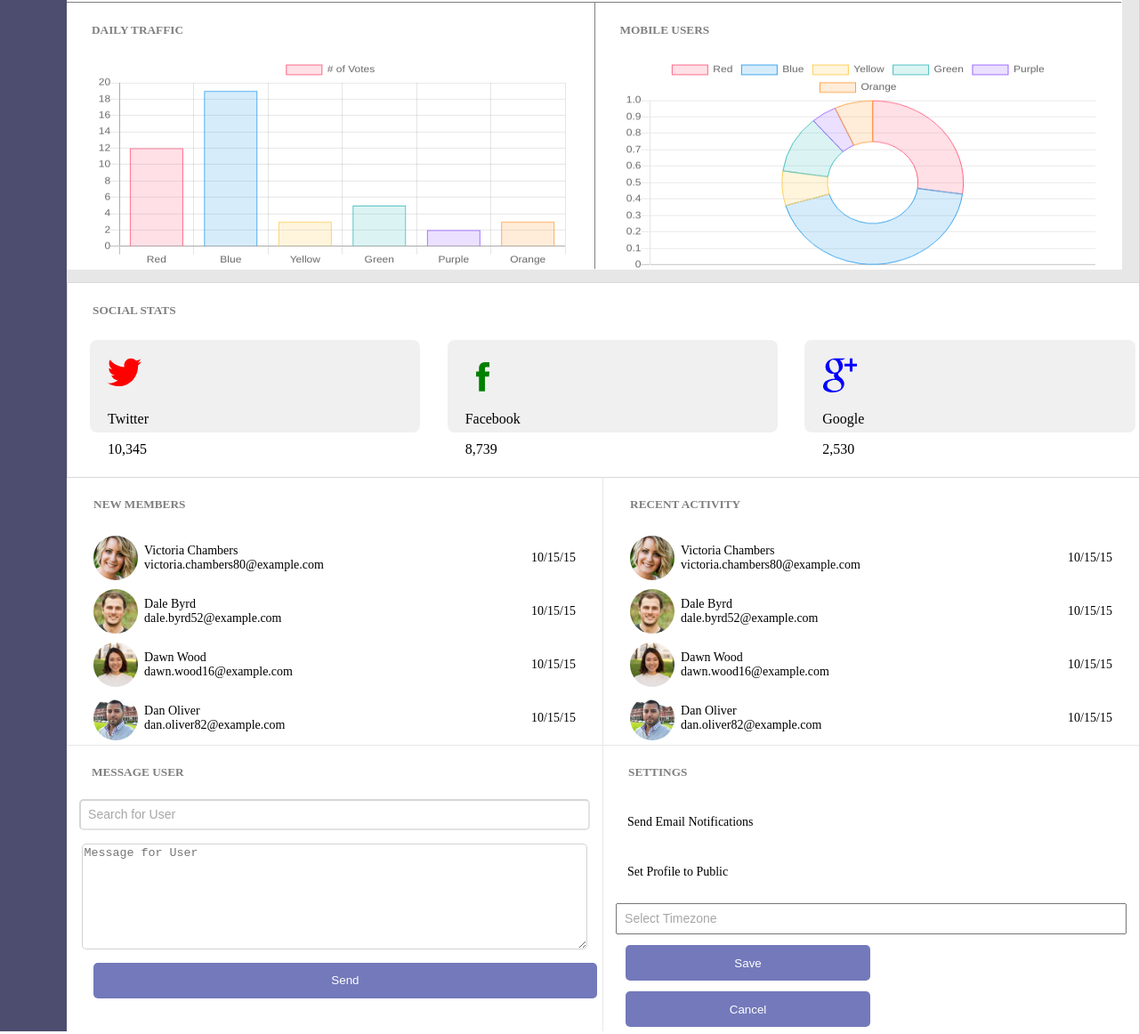
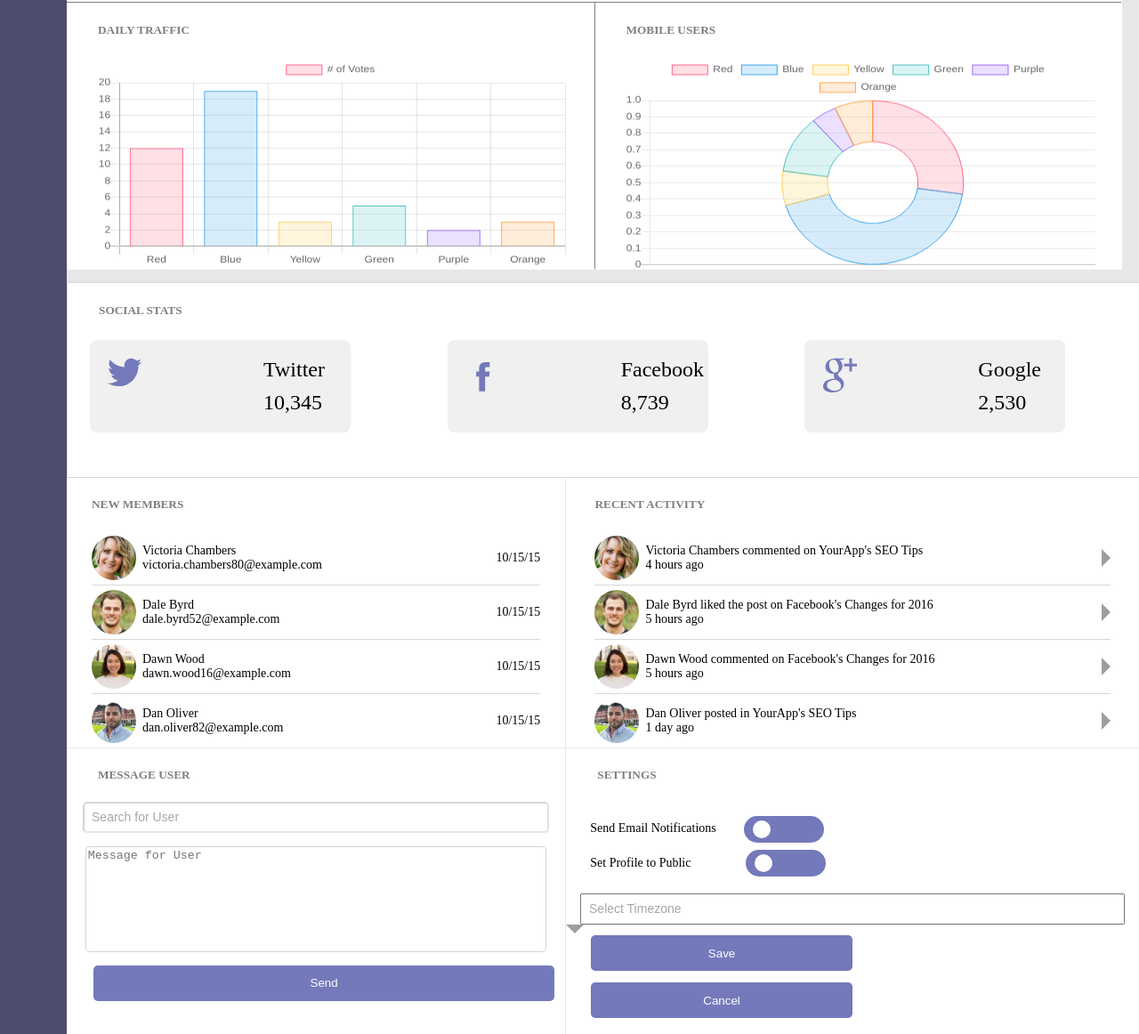
Before and after one commit to jmananthony06/Project-7, a plain HTML site: page sandbox3.html in a window 1280 px wide. Shown: the part 562-1724 px from the top of the page at 89% size. Drawn offline with nearby package versions, Linux system fonts and the light colour scheme.

Commit message:
html, css and  js
updates

```diff
--- a/sandbox.css
+++ b/sandbox.css
@@ -8,7 +8,7 @@ body {
 }
 
 h5 {
-    margin-left: 28px;
+    margin-left: 35px;
     color: rgba(0, 0, 0, 0.5)
 }
 
@@ -95,7 +95,7 @@ h5 {
 }
 
 .profileImg {
-    border-radius: 90%; /* cant get this to shrink any more - why not? also doesnt look right - refer to other css file made manipulating img from css directly*/
+    border-radius: 90%; /* cant get this to shrink any more - why not? also doesnt look right - refer to other css file made manipulating img from css directly */
     height: 5vh;
     width: 5vw;
 }
@@ -313,8 +313,7 @@ input::placeholder {
 .Twitter,
 .Facebook,
 .Google {
-    display: inline;
-    width: 27.5%;
+    width: 21%;
     height: 8vh;
     background-color: rgba(0, 0, 0, 0.060);
     margin: 25px;
@@ -323,14 +322,27 @@ input::placeholder {
     margin-right: auto;
     border-radius: 8px;
 }
-/* bottom 4 square pannel missing a top grid gap line and not working no matter how i write it - figure out why later */
 
-.twitterImg,
-.facebookImg,
-.googleImg {
+.twitterSVG,
+.facebookSVG,
+.googleSVG {
     /* can't get img to center on left side of social container boxes - why? */
     height: 5vh;
     width: 3vw;
+    display: flex;
+}
+
+.Twitter p,
+.Facebook p,
+.Google p {
+    margin-left: 175px;
+    font-size: 24px;
+    margin-top: -40px;
+    margin-bottom: 50px;
+}
+
+.numSize {
+    font-size: 50px; /* has no effect ?! */
 }
 
 /*******************************/
@@ -379,22 +391,15 @@ input::placeholder {
 .recentActivity {
     grid-area: recentActivity;
 }
-/*
-.recentActivity img {
-    height: 3vh;
-    width: 3vw;
+
+.rightCaret {
+    width: 0;
+    height: 0;
+    border-top: 10px solid transparent;
+    border-bottom: 10px solid transparent;
+    border-left: 10px solid rgba(0, 0, 0, 0.384);
+    margin-left: auto;
 }
-
-.imgContainer {
-    display: flex;
-    flex-wrap: wrap;
-    width: 95%;
-    margin: 0 auto;
-}
-
-.memberBoxes img {
-
-} */
 
 /********** Message User **********/
 
@@ -413,25 +418,26 @@ input::placeholder {
 }
 
 .userMessages input {
-    width: 92%;
+    width: 90%;
     border-color: rgba(0, 0, 0, 0.164);
     border-radius: 5px;
     padding: 8px;
 }
 
 .userMessages textarea {
-    width: 93.5%;
+    width: 91.5%;
     border-color: rgba(0, 0, 0, 0.178);
     /* cant figure out how to remove manual sizing of textarea size from lower right hand corner of element */
     height: 35%;
     border-radius: 5px;
+    resize: none;
 }
 
 .userMessages button {
     background-color: rgb(115, 121, 186);
     border: none;
     color: white;
-    width: 94%;
+    width: 92.5%;
     height: 40px;
     margin-left: 30px;
     border-radius: 5px;
@@ -459,30 +465,80 @@ input::placeholder {
 /* cant get buttons aligned flush from each panel */
 
 .userSettings p {
-    margin-top: 40px;
+    margin-top: -7px;
+    margin-bottom: 0;
     margin-left: 27px;
 } /* need on/off toggle section next to <p> text */
 
 .userSettings input {
     display: flex;
     margin: auto;
-    margin-top: 4.5%;
+    margin-top: 4%;
     width: 92%;
     padding: 8px;
 }
 
 .userSettings button {
     margin-top: 2%;
-    margin-left: 25px;
+    margin-left: 28px;
     display: inline-flex;
     justify-content: center;
     align-items: center;
-    width: 45.7%;
+    width: 45.6%;
     height: 40px;
     background-color: rgb(115, 121, 186);
     border: none;
     color: white;
     border-radius: 5px;
+}
+
+button.onOffButton {
+    height: 30px;
+    width: 90px;
+    border-radius: 15px;
+    background-color: rgb(115, 121, 186);
+    border-width: 0px;
+    position: relative;
+    top: 10px;
+    outline: none;
+}
+
+.profile button {
+    margin-left: 58px;
+}
+
+.knob {
+    position: absolute;
+    height: 20px;
+    width: 20px;
+    background-color: white;
+    transform:translate(-50%, -50%);
+    top: 50%;
+    left: 20px;
+    border-radius: 50%;
+    transition: .2s;
+}
+
+.onOffButton.on .knob{
+    left: 70px;
+}
+
+.downCaret {
+    width: 0;
+    height: 0;
+    border-left: 10px solid transparent;
+    border-right: 10px solid transparent;
+    border-top: 10px solid rgba(0, 0, 0, 0.384);
+    position: absolute;
+} /* cant get arrow inside of input? */
+
+.cancel {
+    color: rgba(0, 0, 0, 0.11);
+} /* color wont change from purple to this one */
+
+.horizontalBreakLine {
+    border-bottom: .5px solid rgba(0, 0, 0, 0.151);
+    width: 100%;
 }
 
 /*******************
--- a/sandbox3.html
+++ b/sandbox3.html
@@ -30,7 +30,7 @@
             <div class="dashboardElements">
                 <h3>Dashboard</h3>
                     <div class="grayArea">
-                        <input type="text" placeholder="Search">
+                        <input type="text" placeholder="Search"> <!-- add magnifying glass inside of input -->
                     </div>
             </div>
             <div class="alertBox">
@@ -46,7 +46,7 @@
                     <li>Monthly</li>
                 </ul>
             </nav>
-            <div class="charts">
+            <div class="charts"> <!-- shrink charts to better size - looks stretched now -->
                 <div class="line">
                     <canvas id="myChart"></canvas>
                 </div>
@@ -60,22 +60,44 @@
                 </div>
             </div>
 
-            <div class="flexStatsContainer">
+            <div class="flexStatsContainer"> <!-- make necessary adjustments to text and svg images  -->
                 <h5 class="socialStats">SOCIAL STATS</h5>
                 <div class="Twitter">
-                    <img class="twitterImg" src="./icons/icon-twitter.svg" alt="">
+                    <svg class="twitterSVG" version="1.1" height="56.963px" width="56.963px" id="Layer_1" xmlns="http://www.w3.org/2000/svg" xmlns:xlink="http://www.w3.org/1999/xlink" x="0px" y="0px" viewBox="0 0 32 32" style="enable-background:new 0 0 32 32;" xml:space="preserve">
+                    <path fill="rgb(115, 121, 186)" d="M32,3.1c-1.2,0.5-2.4,0.9-3.8,1c1.4-0.8,2.4-2.1,2.9-3.6c-1.3,0.8-2.7,1.3-4.2,1.6C25.8,0.8,24,0,22.2,0
+	                c-3.6,0-6.6,2.9-6.6,6.6c0,0.5,0.1,1,0.2,1.5C10.3,7.8,5.5,5.2,2.2,1.2c-0.6,1-0.9,2.1-0.9,3.3c0,2.3,1.2,4.3,2.9,5.5
+	                c-1.1,0-2.1-0.3-3-0.8c0,0,0,0.1,0,0.1c0,3.2,2.3,5.8,5.3,6.4c-0.6,0.1-1.1,0.2-1.7,0.2c-0.4,0-0.8,0-1.2-0.1
+	                c0.8,2.6,3.3,4.5,6.1,4.6c-2.2,1.8-5.1,2.8-8.2,2.8c-0.5,0-1.1,0-1.6-0.1c2.9,1.9,6.4,3,10.1,3c12.1,0,18.7-10,18.7-18.7
+	                c0-0.3,0-0.6,0-0.8C30,5.6,31.1,4.4,32,3.1z"/>
+                    </svg> <!-- how to add border and color to border around svg -->
                     <p>Twitter</p>
-                    <p>10,345</p>
+                    <p class="numSize">10,345</p>
                 </div>
                 <div class="Facebook">
-                    <img class="facebookImg" src="./icons/icon-facebook.svg" alt="">
+                    <svg class="facebookSVG" enable-background="new 0 0 56.693 56.693" height="56.963px" id="Layer_1" version="1.1" viewBox="0 0 56.693 56.693" width="=56.963px" xml:space="preserve" xmlns="http://www.w3.org/2000/svg" xmlns:xlink="http://www.w3.org/1999/xlink"><path fill="rgb(115, 121, 186)" d="M40.43,21.739h-7.645v-5.014c0-1.883,1.248-2.322,2.127-2.322c0.877,0,5.395,0,5.395,0V6.125l-7.43-0.029  c-8.248,0-10.125,6.174-10.125,10.125v5.518h-4.77v8.53h4.77c0,10.947,0,24.137,0,24.137h10.033c0,0,0-13.32,0-24.137h6.77  L40.43,21.739z"/></svg> <!-- how to add border and color to border around svg -->
                     <p>Facebook</p>
-                    <p>8,739</p>
+                    <p class="numSize">8,739</p>
                 </div>
                 <div class="Google">
-                    <img class="googleImg" src="./icons/icon-google-plus.svg" alt="">
+                    <svg class="googleSVG" version="1.1" height="56.693px" id="Layer_1" xmlns="http://www.w3.org/2000/svg" xmlns:xlink="http://www.w3.org/1999/xlink" x="0px" y="0px" viewBox="0 0 32 32" style="enable-background:new 0 0 32 32;" xml:space="preserve"><path fill="rgb(115, 121, 186)" d="M17.7,25.7c0-0.3,0-0.5-0.1-0.8c-0.1-0.2-0.1-0.5-0.2-0.7c-0.1-0.2-0.2-0.4-0.3-0.7c-0.2-0.2-0.3-0.4-0.4-0.6
+	                c-0.1-0.2-0.3-0.3-0.5-0.6c-0.2-0.2-0.4-0.4-0.5-0.5c-0.1-0.1-0.3-0.3-0.6-0.5c-0.3-0.2-0.5-0.4-0.6-0.4s-0.3-0.2-0.6-0.4
+	                c-0.3-0.2-0.5-0.4-0.6-0.4c-0.2,0-0.5,0-1,0c-0.7,0-1.4,0-2,0.1c-0.7,0.1-1.4,0.2-2.1,0.5c-0.7,0.2-1.3,0.5-1.9,0.9s-1,0.8-1.3,1.4
+	                c-0.3,0.6-0.5,1.3-0.5,2.1c0,0.9,0.2,1.7,0.7,2.3c0.5,0.7,1.1,1.2,1.8,1.6s1.5,0.7,2.3,0.9s1.6,0.3,2.4,0.3c0.8,0,1.5-0.1,2.2-0.2
+	                c0.7-0.2,1.3-0.4,1.9-0.8c0.6-0.3,1.1-0.8,1.4-1.4C17.5,27.2,17.7,26.5,17.7,25.7z M15.4,9.1c0-0.8-0.1-1.6-0.3-2.5
+	                c-0.2-0.9-0.5-1.7-0.9-2.5c-0.4-0.8-0.9-1.5-1.6-2c-0.7-0.5-1.5-0.8-2.3-0.8c-1.2,0-2.1,0.4-2.8,1.3c-0.7,0.9-1,1.9-1,3.2
+	                c0,0.6,0.1,1.2,0.2,1.9c0.1,0.7,0.4,1.3,0.7,2c0.3,0.7,0.7,1.3,1.1,1.8c0.4,0.5,0.9,1,1.5,1.3c0.6,0.3,1.2,0.5,1.9,0.5
+	                c1.2,0,2.1-0.4,2.7-1.2C15.1,11.4,15.4,10.4,15.4,9.1z M12.9,0h8.4l-2.6,1.5h-2.6c0.9,0.6,1.6,1.4,2.1,2.4s0.8,2.1,0.8,3.2
+	                c0,0.9-0.1,1.8-0.4,2.5c-0.3,0.7-0.7,1.3-1.1,1.8c-0.4,0.4-0.8,0.9-1.3,1.2c-0.4,0.4-0.8,0.8-1.1,1.2c-0.3,0.4-0.4,0.8-0.4,1.3
+	                c0,0.3,0.1,0.7,0.3,1c0.2,0.3,0.5,0.6,0.8,0.9c0.3,0.3,0.7,0.6,1.1,0.9c0.4,0.3,0.8,0.7,1.2,1.1c0.4,0.4,0.8,0.8,1.1,1.3
+	                c0.3,0.5,0.6,1,0.8,1.6c0.2,0.6,0.3,1.3,0.3,2c0,2.1-0.9,3.9-2.7,5.4c-1.9,1.7-4.6,2.5-8.1,2.5c-0.8,0-1.5-0.1-2.3-0.2
+	                c-0.8-0.1-1.6-0.3-2.3-0.6c-0.8-0.3-1.5-0.7-2.1-1.1c-0.6-0.4-1.1-1-1.5-1.7C1,27.6,0.8,26.9,0.8,26c0-0.8,0.2-1.6,0.7-2.6
+	                c0.4-0.8,1-1.5,1.8-2.1c0.8-0.6,1.8-1.1,2.8-1.4c1-0.3,2-0.5,3-0.7c0.9-0.1,1.9-0.2,2.9-0.3c-0.8-1.1-1.2-2-1.2-2.9
+	                c0-0.2,0-0.3,0-0.5c0-0.1,0.1-0.3,0.1-0.4c0-0.1,0.1-0.2,0.2-0.4c0.1-0.2,0.1-0.3,0.1-0.4c-0.5,0.1-1,0.1-1.3,0.1
+	                c-1.9,0-3.5-0.6-4.9-1.9c-1.4-1.3-2-2.8-2-4.7c0-1.8,0.6-3.4,1.8-4.8C6,1.7,7.5,0.8,9.3,0.4C10.5,0.1,11.7,0,12.9,0z M32.8,4.9v2.5
+	                h-4.9v4.9h-2.5V7.4h-4.9V4.9h4.9V0h2.5v4.9H32.8z"/>
+                    </svg> <!-- how to add border and color to border around svg -->
                     <p>Google</p>
-                    <p>2,530</p>
+                    <p class="numSize">2,530</p>
                 </div>
             </div>
 
@@ -89,18 +111,21 @@
                                 <br>victoria.chambers80@example.com</p>
                                 <p class="date">10/15/15</p>
                                 </div>
+                                <div class="horizontalBreakLine"></div>
                             <div class="memberBoxes">
                                 <img src="./images/member-2.jpg" alt="">
                                 <p>Dale Byrd
                                 <br>dale.byrd52@example.com</p>
                                 <p class="date">10/15/15</p>
                                 </div>
+                                <div class="horizontalBreakLine"></div>
                             <div class="memberBoxes">
                                 <img src="./images/member-3.jpg" alt="">
                                 <p>Dawn Wood
                                 <br>dawn.wood16@example.com</p>
                                 <p class="date">10/15/15</p>
                                 </div>
+                                <div class="horizontalBreakLine"></div>
                             <div class="memberBoxes">
                                 <img src="./images/member-4.jpg" alt="">
                                 <p>Dan Oliver
@@ -114,27 +139,30 @@
                         <div class="imgContainer">
                             <div class="memberBoxes">
                             <img src="./images/member-1.jpg" alt="">
-                                <p>Victoria Chambers
-                                <br>victoria.chambers80@example.com</p>
-                                <p class="date">10/15/15</p>
+                                <p>Victoria Chambers commented on YourApp's SEO Tips
+                                <br>4 hours ago</p>
+                                <div class="rightCaret"></div>
                                 </div>
+                                <div class="horizontalBreakLine"></div>
                             <div class="memberBoxes">
                                 <img src="./images/member-2.jpg" alt="">
-                                <p>Dale Byrd
-                                <br>dale.byrd52@example.com</p>
-                                <p class="date">10/15/15</p>
+                                <p>Dale Byrd liked the post on Facebook's Changes for 2016
+                                <br>5 hours ago</p>
+                                <div class="rightCaret"></div>
                                 </div>
+                                <div class="horizontalBreakLine"></div>
                             <div class="memberBoxes">
                                 <img src="./images/member-3.jpg" alt="">
-                                <p>Dawn Wood
-                                <br>dawn.wood16@example.com</p>
-                                <p class="date">10/15/15</p>
+                                <p>Dawn Wood commented on Facebook's Changes for 2016
+                                <br>5 hours ago</p>
+                                <div class="rightCaret"></div>
                                 </div>
+                                <div class="horizontalBreakLine"></div>
                             <div class="memberBoxes">
                                 <img src="./images/member-4.jpg" alt="">
-                                <p>Dan Oliver
-                                <br>dan.oliver82@example.com</p>
-                                <p class="date">10/15/15</p>
+                                <p>Dan Oliver posted in YourApp's SEO Tips
+                                <br>1 day ago</p>
+                                <div class="rightCaret"></div>
                                 </div>
                         </div>
                 </div>
@@ -146,16 +174,24 @@
                 </div>
                 <div class="userSettings">
                     <h5>SETTINGS</h5>
-                    <p>Send Email Notifications</p> <!-- add on/off slider  -->
-                    <p>Set Profile to Public</p> <!-- add on/off slider -->
-                    <input type="text" placeholder="Select Timezone"> <!-- make this a drop down -->
+                    <p>Send Email Notifications
+                        <button class="onOffButton">
+		                <div class="knob"></div>
+	                    </button>
+                    </p>
+                    <p class="profile">Set Profile to Public
+                        <button class="onOffButton" id="onOff"> <!-- add on and off text based on where button ius toggled to -->
+		                <div class="knob"></div>
+	                    </button>
+                    </p>
+                    <input type="text" placeholder="Select Timezone"><div class="downCaret"></div>
                     <button>Save</button>
-                    <button>Cancel</button>
+                    <button class="cancel">Cancel</button>
                 </div>
             </div>
-
         </div>
-	</div>
+    </div>
 <script src="sandbox.js"></script>
+<script src="sandbox2.js"></script>
 </body>
 </html>
```
Also changed, not shown: sandbox2.js (added, +8 -0 lines), 2 other files.
